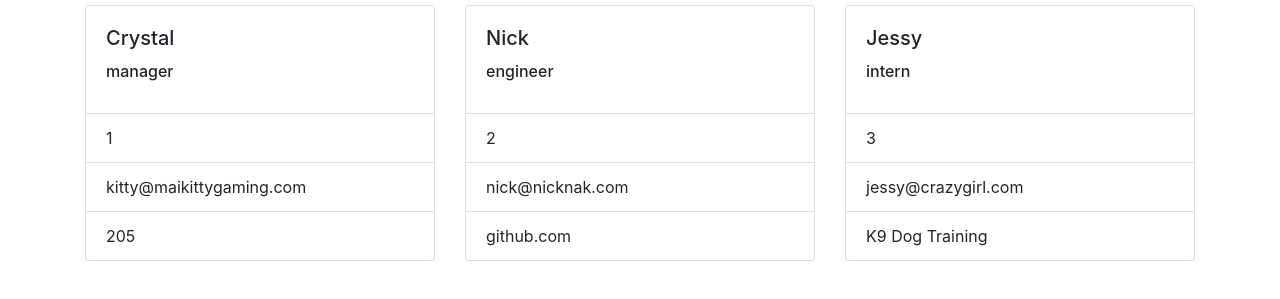
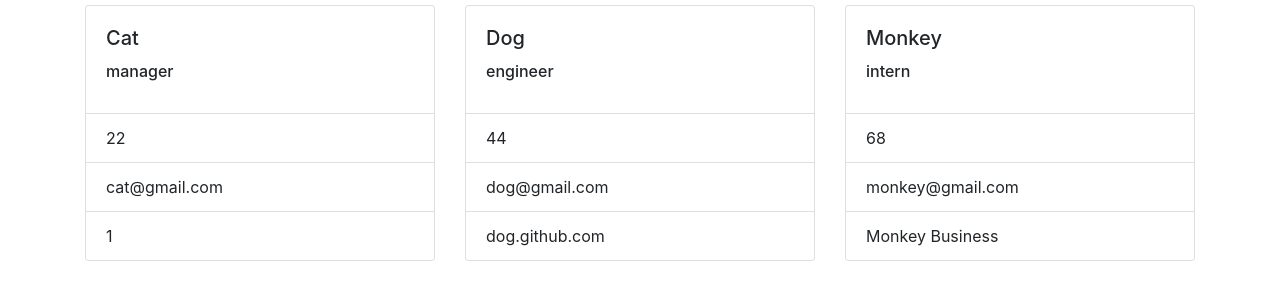
Before and after one commit to kittytaylor55/Team-Profile-Generator, a website: page dist/index.html in a window 1280 px wide. Shown: the part 51-350 px from the top of the page. Drawn offline with nearby package versions, Linux system fonts and the light colour scheme.

```diff
--- a/dist/index.html
+++ b/dist/index.html
@@ -26,37 +26,37 @@
             <div class="row"><div class="col">
         <div class="card">
         <div class="card-body">
-        <h5 class="card-title">Crystal </h5>
+        <h5 class="card-title">Cat</h5>
         <h6 class="card-title">manager</h6>
         </div>
         <ul class="list-group list-group-flush">
+        <li class="list-group-item">22</li>
+        <li class="list-group-item">cat@gmail.com</li>
         <li class="list-group-item">1</li>
-        <li class="list-group-item">kitty@maikittygaming.com</li>
-        <li class="list-group-item">205</li>
         </ul>
         </div>
         </div><div class="col">
         <div class="card">
         <div class="card-body">
-        <h5 class="card-title">Nick</h5>
+        <h5 class="card-title">Dog</h5>
         <h6 class="card-title">engineer</h6>
         </div>
         <ul class="list-group list-group-flush">
-        <li class="list-group-item">2</li>
-        <li class="list-group-item">nick@nicknak.com</li>
-        <li class="list-group-item">github.com</li>
+        <li class="list-group-item">44</li>
+        <li class="list-group-item">dog@gmail.com</li>
+        <li class="list-group-item">dog.github.com</li>
         </ul>
         </div>
         </div><div class="col">
         <div class="card">
         <div class="card-body">
-        <h5 class="card-title">Jessy</h5>
+        <h5 class="card-title">Monkey</h5>
         <h6 class="card-title">intern</h6>
         </div>
         <ul class="list-group list-group-flush">
-        <li class="list-group-item">3</li>
-        <li class="list-group-item">jessy@crazygirl.com</li>
-        <li class="list-group-item">K9 Dog Training</li>
+        <li class="list-group-item">68</li>
+        <li class="list-group-item">monkey@gmail.com</li>
+        <li class="list-group-item">Monkey Business</li>
         </ul>
         </div>
         </div></div>
```
Also changed, not shown: README.md, 1 other file.
